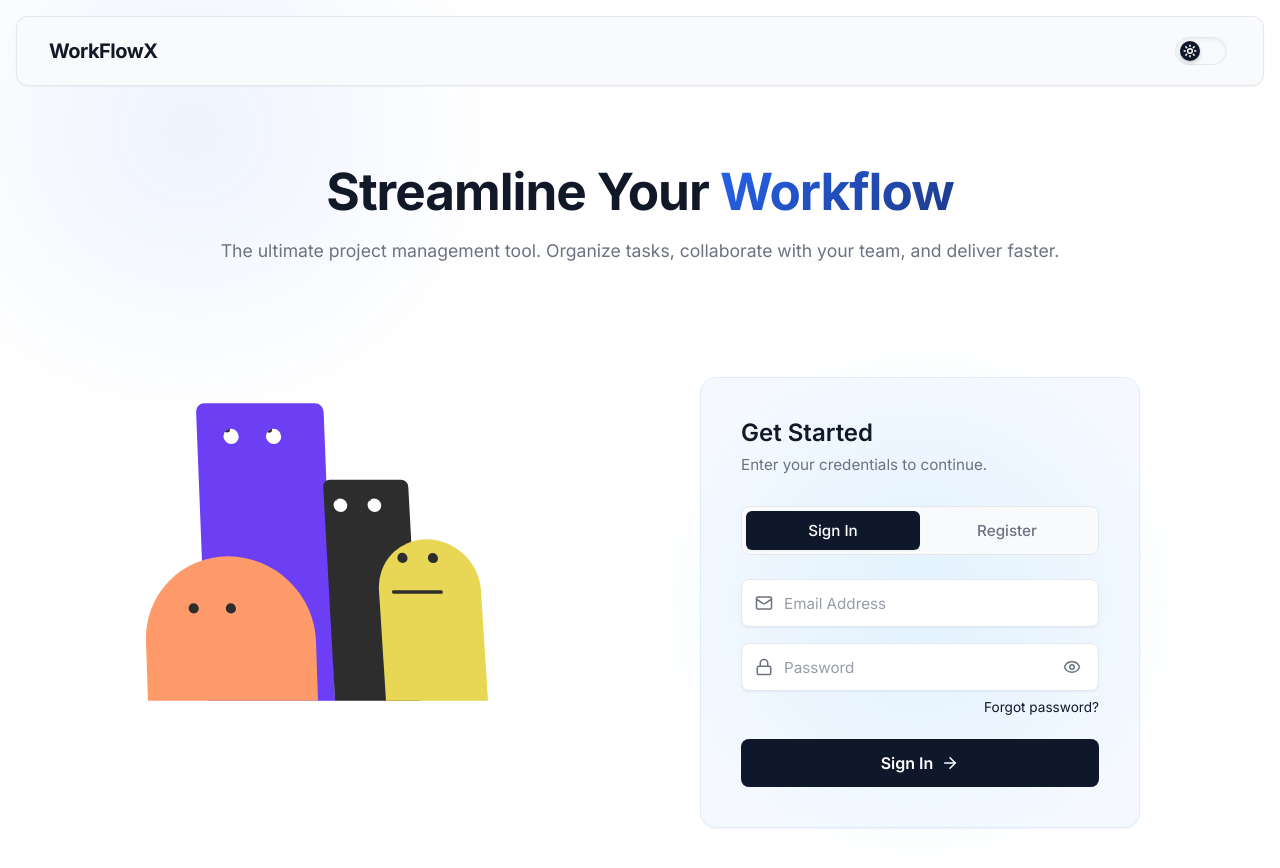
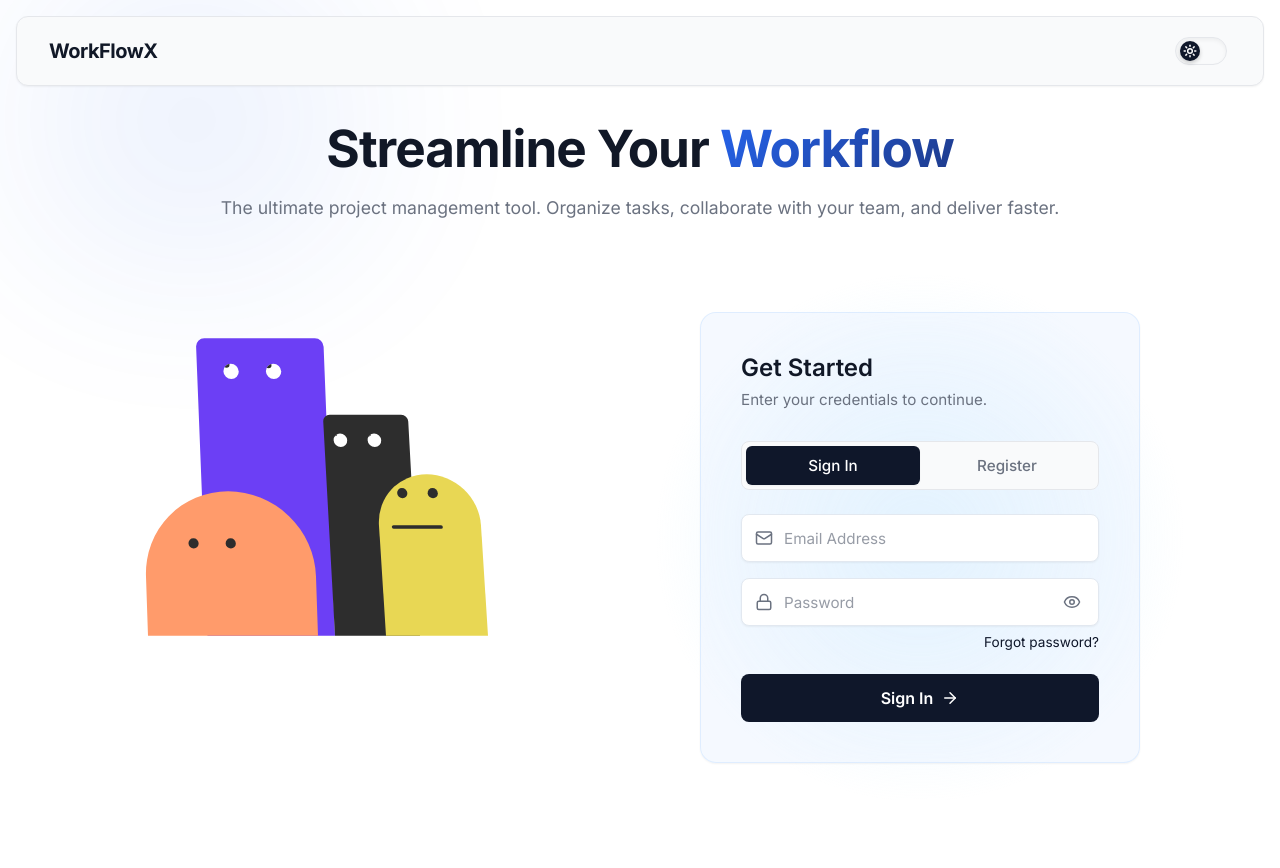
Before and after one commit to Vijay-1807/WorkFlowX, a React (Vite) app in the folder client/: page /login in a window 1280 px wide. After the commit the page ends 800 px from the top, so only its background shows below. Built offline with nearby package versions, Linux system fonts and the light colour scheme; no server answers.

Commit message:
style: revert landing page to fixed 100vh layout with no scroll bar

```diff
--- a/client/src/App.jsx
+++ b/client/src/App.jsx
@@ -33,7 +33,7 @@ const AuthLayout = () => {
   if (user) return <Navigate to="/dashboard" />;
 
   return (
-    <div className="app-container" style={{ minHeight: '100vh', overflowY: 'auto' }}>
+    <div className="app-container" style={{ height: '100vh', overflow: 'hidden' }}>
       <nav className="navbar glass-panel">
         <div className="nav-brand">
           <h1>WorkFlowX</h1>
@@ -41,11 +41,11 @@ const AuthLayout = () => {
         <ThemeToggle />
       </nav>
 
-      <main className="main-content" style={{ display: 'flex', flexDirection: 'column', alignItems: 'center', justifyContent: 'center', minHeight: 'calc(100vh - 80px)', padding: '40px 0' }}>
+      <main className="main-content" style={{ display: 'flex', flexDirection: 'column', alignItems: 'center', justifyContent: 'center', height: 'calc(100vh - 80px)', overflow: 'hidden' }}>
         <div className="hero-section animate-fade-in" style={{ display: 'flex', flexDirection: 'column', alignItems: 'center', width: '100%', maxWidth: '1000px', gap: '40px' }}>
 
           {/* Centered Text */}
-          <div className="hero-text-centered" style={{ textAlign: 'center', width: '100%', maxWidth: '900px', marginTop: '20px', paddingBottom: '32px' }}>
+          <div className="hero-text-centered" style={{ textAlign: 'center', width: '100%', maxWidth: '900px', marginTop: '-20px', paddingBottom: '10px' }}>
             <h2 style={{ fontSize: '3.2rem', fontWeight: 800, marginBottom: '16px', color: 'var(--text-primary)', lineHeight: 1.15, letterSpacing: '-1px' }}>
               Streamline Your <span style={{ color: 'var(--primary-color)' }}>Workflow</span>
             </h2>
```
